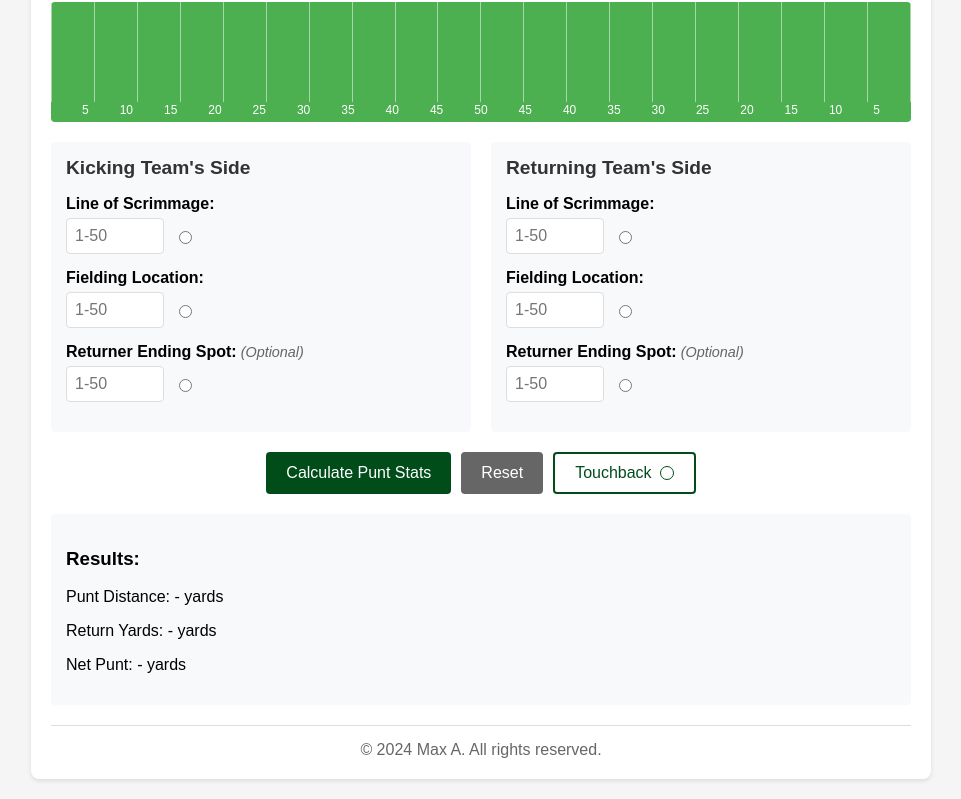
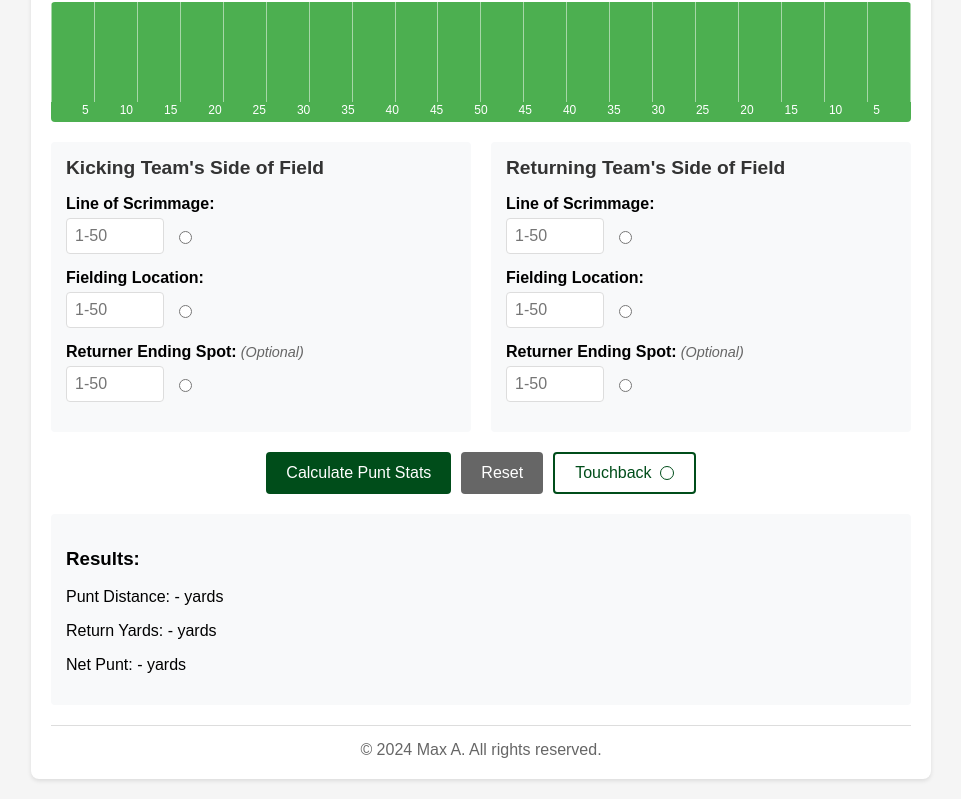
Before and after one commit to MaxVTA/football-punt-calculator, a plain HTML site: page index.html in a window 1280 px wide. Shown: the part 118-917 px from the top of the page, without its empty margins (159-1120 px from the left). Drawn offline with Linux system fonts and the light colour scheme.

Commit message:
Update index.html
Changed "Kicking Team's Side" to "Kicking Team's Side of Field" &
"Returning Team's Side" to "Returning Team's Side of Field"

```diff
--- a/index.html
+++ b/index.html
@@ -346,7 +346,7 @@ input[type="number"] {
 
         <div class="field-position">
             <div class="side-inputs" id="kicking-side">
-                <h2>Kicking Team's Side</h2>
+                <h2>Kicking Team's Side of Field</h2>
                 <div class="input-group">
                     <label>Line of Scrimmage:</label>
                     <div class="input-row" data-input-type="los">
@@ -371,7 +371,7 @@ input[type="number"] {
             </div>
 
             <div class="side-inputs" id="returning-side">
-                <h2>Returning Team's Side</h2>
+                <h2>Returning Team's Side of Field</h2>
                 <div class="input-group">
                     <label>Line of Scrimmage:</label>
                     <div class="input-row" data-input-type="los">
```
